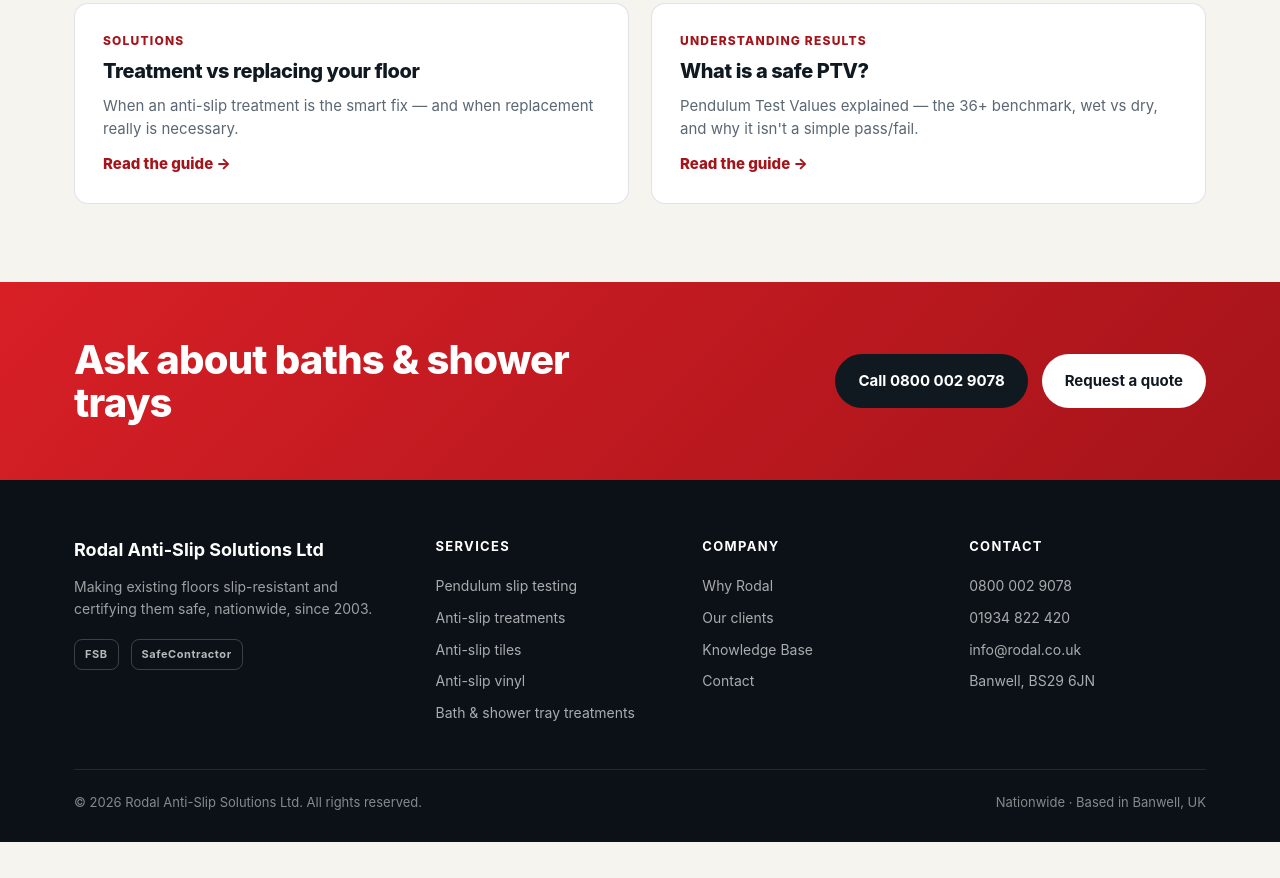
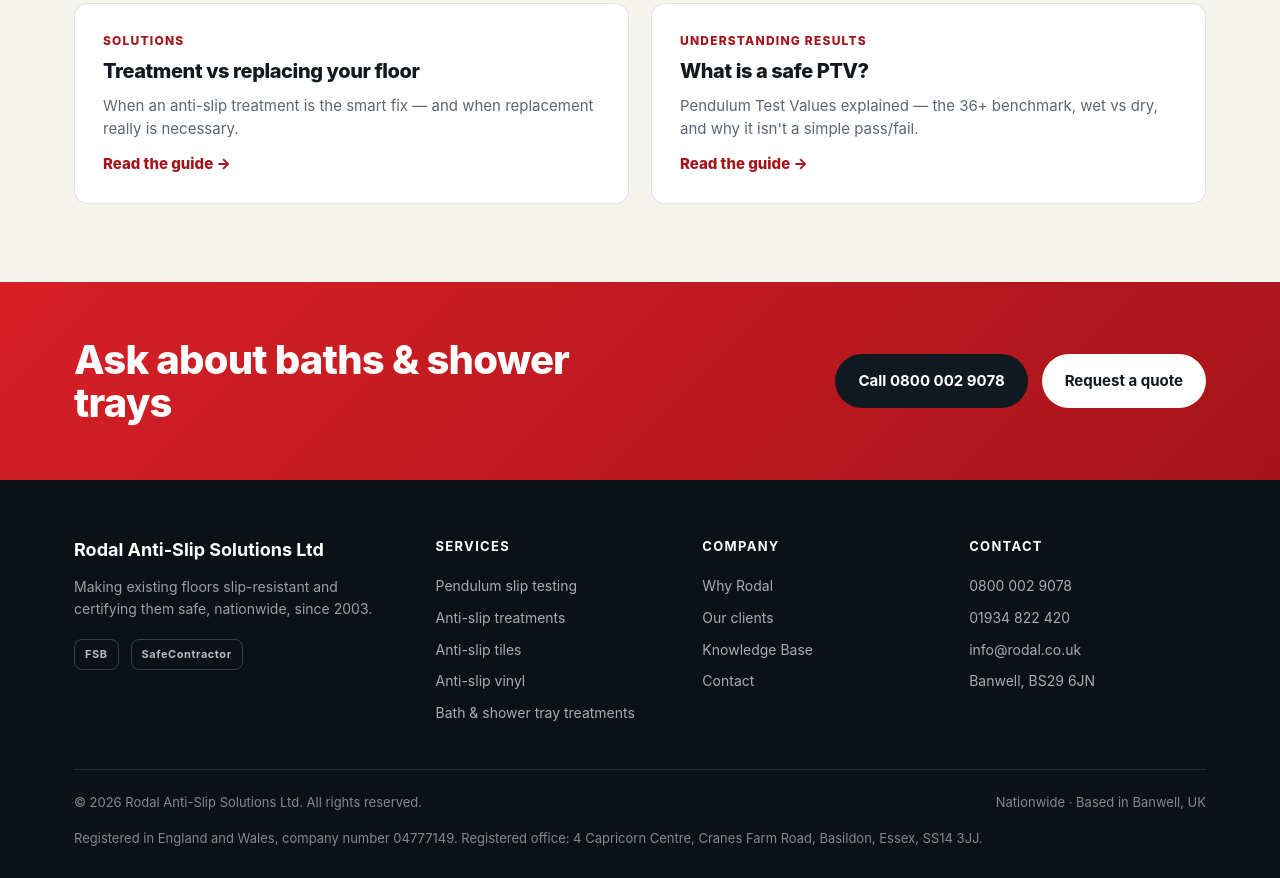
Before and after one commit to kelz-roberts/Rodal, a plain HTML site: page anti-slip-bath-treatments.html in a window 1280 px wide. Shown: the part 3867-4745 px from the top of the page. Before the commit the page ends 4709 px from the top, so only its background shows below. Drawn offline with Linux system fonts and the light colour scheme.

Commit message:
Add the company registration number and registered office
Companies Act trading disclosures: a company's website must state its
registered name, number, place of registration and registered office
address. The site carried only the name.

Added to the footer of all 7 pages:

  Registered in England and Wales, company number 04777149. Registered
  office: 4 Capricorn Centre, Cranes Farm Road, Basildon, Essex, SS14 3JJ.

Verified against Companies House: RODAL ANTI-SLIP SOLUTIONS LTD, number
04777149, active, incorporated 27 May 2003, which matches the "since
2003" claim on the site.

The registered office differs from the trading address in Banwell, as it
is held at the accountant's. Flagged to Kelly, who confirmed to publish.
The Banwell contact address is unchanged.

Co-Authored-By: Claude Opus 5 <noreply@anthropic.com>

```diff
--- a/anti-slip-bath-treatments.html
+++ b/anti-slip-bath-treatments.html
@@ -268,6 +268,7 @@
     <div class="foot-bottom">
       <span>© 2026 Rodal Anti-Slip Solutions Ltd. All rights reserved.</span>
       <span>Nationwide · Based in Banwell, UK</span>
+      <span>Registered in England and Wales, company number 04777149. Registered office: 4 Capricorn Centre, Cranes Farm Road, Basildon, Essex, SS14 3JJ.</span>
     </div>
   </div>
 </footer>
```
Also changed, not shown: anti-slip-treatment-vs-replacing-your-floor.html (+1 -0 lines), index.html (+1 -0 lines), knowledge.html (+1 -0 lines), slippery-floors-and-uk-law.html (+1 -0 lines), what-is-a-pendulum-slip-test.html (+1 -0 lines), what-is-a-safe-ptv.html (+1 -0 lines), 1 other file.
